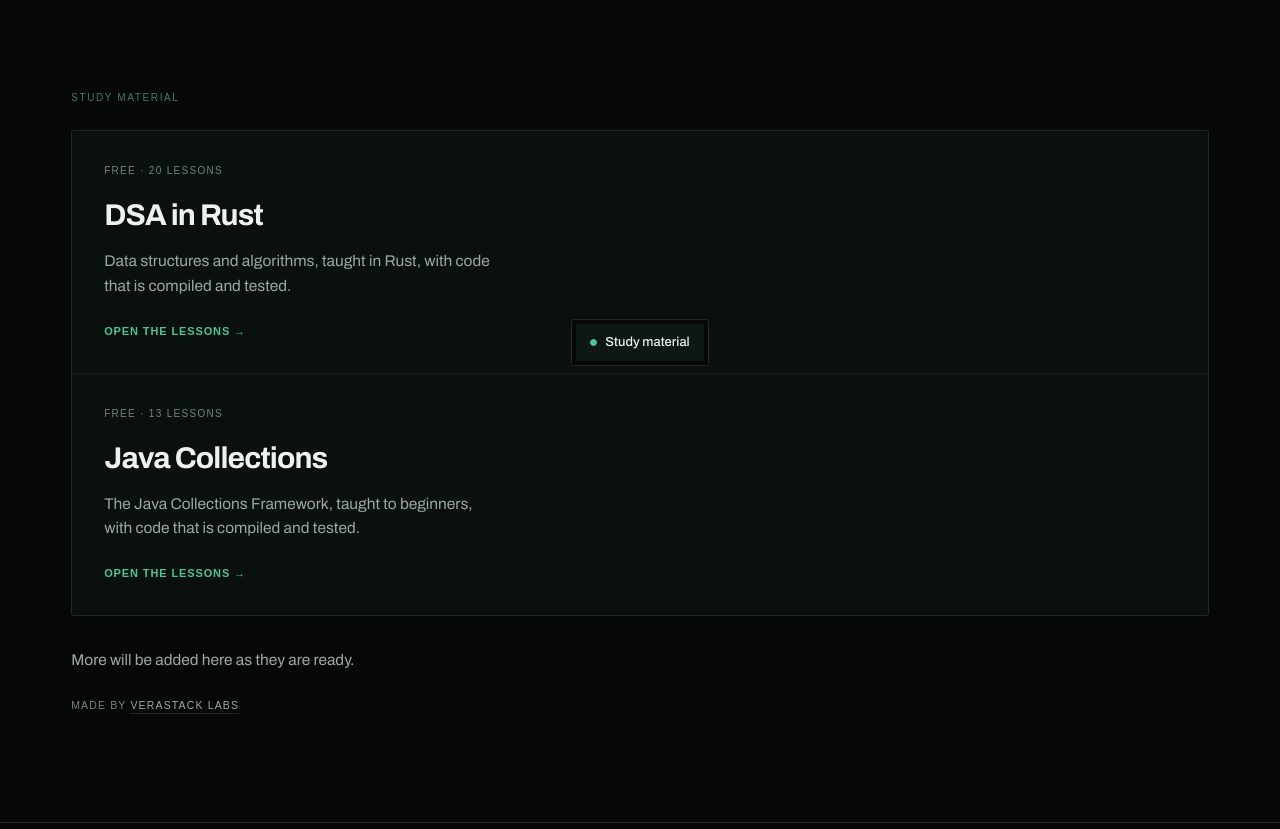
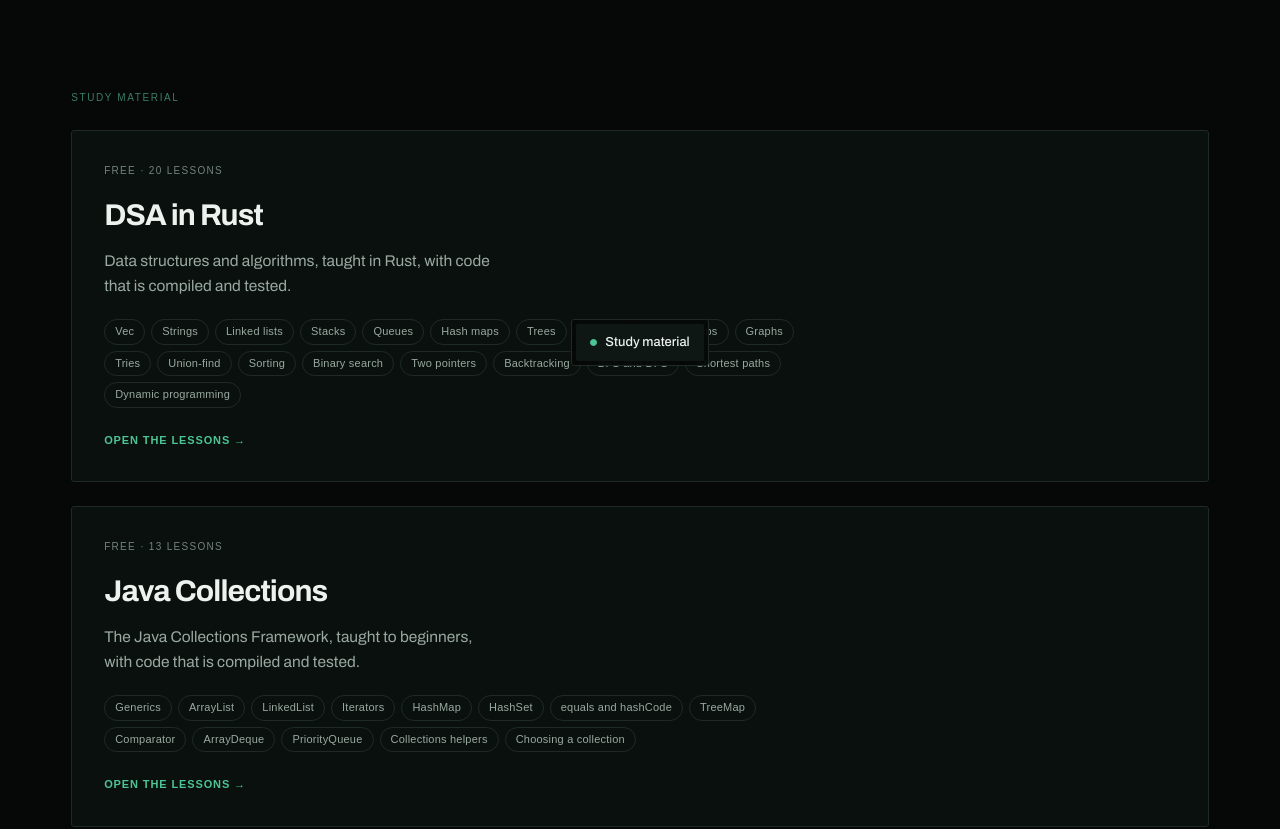
Before and after one commit to verastack-labs/origan, a Next.js app: page /resources in a window 1280 px wide. Shown: the part 420-1249 px from the top of the page. Built offline with nearby package versions, Linux system fonts and the light colour scheme; a web font is replaced by a local one.

Commit message:
Resources: topic pills on each card, and space between the cards

```diff
--- a/src/app/resources/page.tsx
+++ b/src/app/resources/page.tsx
@@ -34,13 +34,13 @@
             Study material
           </Reveal>
 
-          <ul className="mt-6 overflow-hidden rounded-panel border border-line">
+          <ul className="mt-6 flex flex-col gap-[clamp(16px,2vw,24px)]">
             {resources.map((resource) => {
               const count = counts[resource.id] ?? 0;
               const [one, many] = resource.unit;
 
               return (
-                <Reveal as="li" key={resource.id} className="border-b border-line-2 bg-panel last:border-b-0">
+                <Reveal as="li" key={resource.id} className="overflow-hidden rounded-panel border border-line bg-panel">
                   <Link
                     href={resource.href}
                     className="group flex h-full flex-col p-[clamp(20px,2.6vw,32px)] transition-colors hover:bg-panel-2"
@@ -52,6 +52,17 @@
                       {resource.name}
                     </span>
                     <span className="mt-2.5 max-w-[44ch] text-[15.5px] text-fg-2">{resource.summary}</span>
+                    <span className="sr-only">Topics: {resource.topics.join(", ")}.</span>
+                    <span aria-hidden="true" className="mt-5 flex max-w-[72ch] flex-wrap gap-1.5">
+                      {resource.topics.map((topic) => (
+                        <span
+                          key={topic}
+                          className="rounded-full border border-line px-2.5 py-[3px] font-mono text-[11px] tracking-[0.02em] text-fg-2"
+                        >
+                          {topic}
+                        </span>
+                      ))}
+                    </span>
                     <span className="mt-6 font-mono text-[11px] font-semibold uppercase tracking-[0.08em] text-survey">
                       Open the lessons{" "}
                       <span aria-hidden="true" className="inline-block transition-transform group-hover:translate-x-0.5">
--- a/src/data/resources.ts
+++ b/src/data/resources.ts
@@ -13,6 +13,8 @@
   href: string;
   /** What the count counts, singular and plural. */
   unit: readonly [string, string];
+  /** Short topic names, shown as pills so a reader sees what is inside before opening it. */
+  topics: readonly string[];
 };
 
 export const resources: readonly Resource[] = [
@@ -22,6 +24,11 @@
     summary: "Data structures and algorithms, taught in Rust, with code that is compiled and tested.",
     href: rustDsa.path,
     unit: ["lesson", "lessons"],
+    topics: [
+      "Vec", "Strings", "Linked lists", "Stacks", "Queues", "Hash maps", "Trees", "Heaps",
+      "Ordered maps", "Graphs", "Tries", "Union-find", "Sorting", "Binary search",
+      "Two pointers", "Backtracking", "BFS and DFS", "Shortest paths", "Dynamic programming",
+    ],
   },
   {
     id: "java-collections",
@@ -29,6 +36,11 @@
     summary: "The Java Collections Framework, taught to beginners, with code that is compiled and tested.",
     href: javaCollections.path,
     unit: ["lesson", "lessons"],
+    topics: [
+      "Generics", "ArrayList", "LinkedList", "Iterators", "HashMap", "HashSet",
+      "equals and hashCode", "TreeMap", "Comparator", "ArrayDeque", "PriorityQueue",
+      "Collections helpers", "Choosing a collection",
+    ],
   },
 ];
 
```
